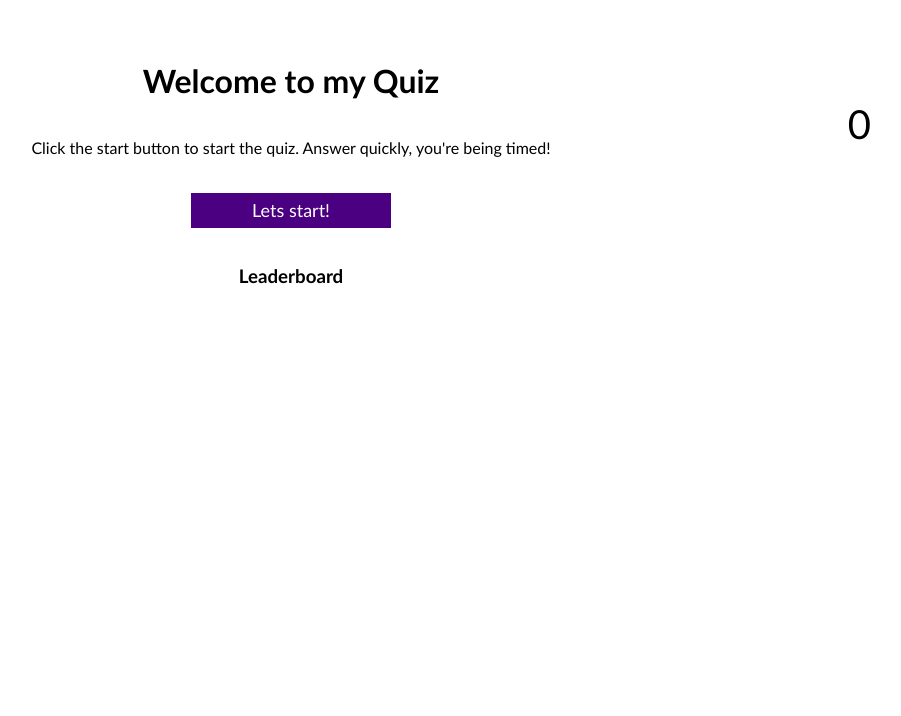
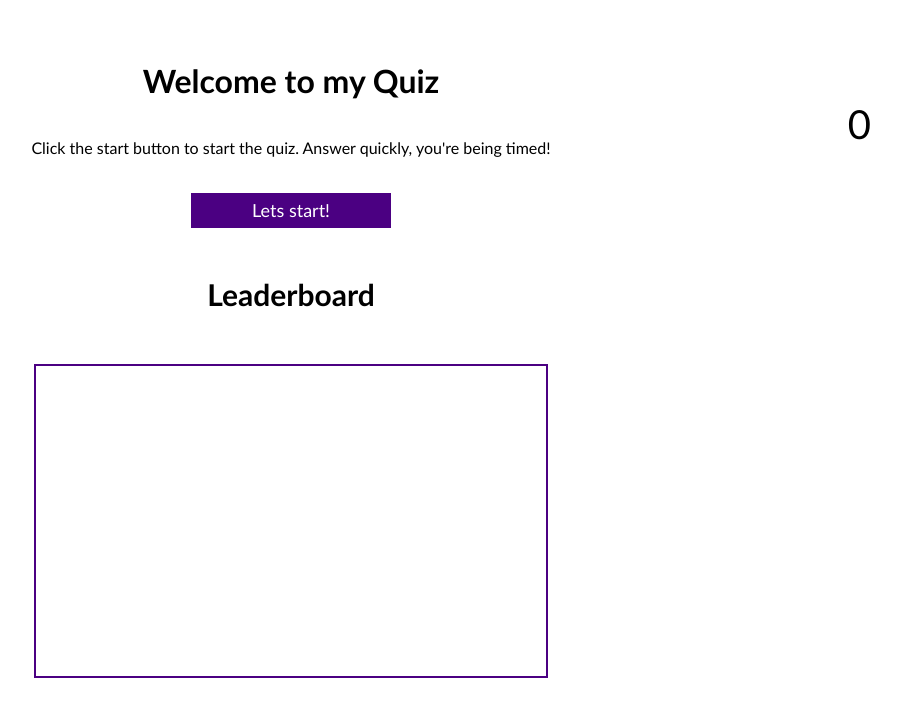
Before and after one commit to Joey-Sisk/CodeQuiz, a plain HTML site: page index.html in a window 1280 px wide. Shown: the whole page, without its empty margins (349-1250 px from the left). Drawn offline with Linux system fonts and the light colour scheme.

Commit message:
fixed stylesheet for input and leaderboard

```diff
--- a/style.css
+++ b/style.css
@@ -5,7 +5,6 @@ body, html {
   min-height:100%;
   font: Arial 14px;
 }
-
 
 .initialPage {
   text-align: center;
@@ -41,6 +40,17 @@ body, html {
   align-items: center;
 }
 
+#scoresList {
+  min-height: 300px;
+  width:  500px;
+  padding: 5px;
+  border: solid 2px indigo;
+  border-radius: 0%;
+  font-size: 22px;
+  font-family: "Trebuchet MS", Helvetica, sans-serif;
+  font-weight: bold;
+}
+
 .hide {
   display: none;
 }
@@ -52,6 +62,10 @@ body, html {
 h1, h2, h3 {
   text-align: center;
   font-family: "Trebuchet MS", Helvetica, sans-serif;
+}
+
+h3 {
+  font-size: 30px;
 }
 
 p {
@@ -91,6 +105,15 @@ button {
   margin: 0 auto;
 }
 
+input {
+  height: 35px;
+  width: 100%;
+  padding: 4px;
+  margin-top: 15px;
+  border: solid 2px indigo;
+  border-radius: 0%;
+}
+
 .positioning {
     width: 800px;
     margin: 0 auto;
```
